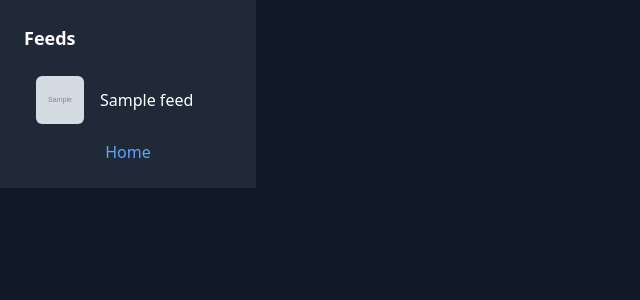
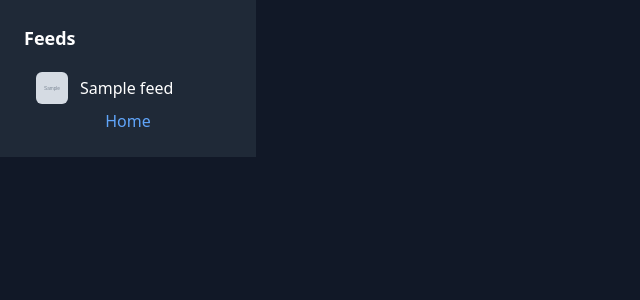
Before and after one commit to mactronmedia/rssfeed, a FastAPI app: template app/templates/base.html in a window 1280 px wide. Shown: the top 300 px of the page, without its empty margins (0-640 px from the left). Run offline with FastAPI, Linux system fonts and the light colour scheme; the template is opened without the code that fills it: most values are stand-ins (such as "Sample title", 1, 10 or a date in 2020); grey boxes marked "Sample" are stand-in pictures.

```diff
--- a/app/core/feed_parser.py
+++ b/app/core/feed_parser.py
@@ -1,3 +1,5 @@
+# core/feed_parser.py
+
 import re
 import aiohttp
 import feedparser
--- a/app/routers/web.py
+++ b/app/routers/web.py
@@ -18,7 +18,6 @@ async def index(request: Request):
     try:
         feeds = await FeedService.get_all_feeds()
         latest_news = await FeedNewsCRUD.get_all_news(limit=50)  # show latest 30
-        print(latest_news)
         return templates.TemplateResponse("index.html", {"request": request, "feeds": feeds, "news": latest_news})
     except Exception as e:
         raise HTTPException(status_code=500, detail=str(e))
@@ -38,7 +37,6 @@ async def get_feed_by_id(request: Request, feed_id: str):
 
         # Fetch the news items for the feed
         items_with_feed = await FeedService.get_news_with_feed_info(feed.url)
-        print(items_with_feed)
         # Fetch all feeds to display in the sidebar
         feeds = await FeedService.get_all_feeds()
 
--- a/app/templates/components/sidebar.html
+++ b/app/templates/components/sidebar.html
@@ -1,15 +1,14 @@
 <h2 class="text-lg font-semibold mb-4">Feeds</h2>
-<nav class="space-y-2">
+<nav class="space-y-px"> <!-- Minimal spacing -->
     {% for feed in feeds %}
-        <a href="/feed/{{ feed.id }}" class="block px-3 py-2 rounded hover:bg-gray-700 transition flex items-center">
+        <a href="/feed/{{ feed.id }}" class="block px-3 py-1 rounded hover:bg-gray-700 transition flex items-center">
             {% if feed.image %}
-                <img src="{{ feed.image }}" alt="Feed Image" class="w-12 h-12 mr-4 rounded-md">
+                <img src="{{ feed.image }}" alt="Feed Image" class="w-8 h-8 mr-3 rounded-md"> <!-- slightly smaller -->
             {% endif %}
-            <span>{{ feed.title }}</span>
+            {{ feed.title[:12] }}{% if feed.title|length > 15 %}...{% endif %}
         </a>
     {% endfor %}
     <div class="flex justify-center mb-4">
         <a href="/" class="text-blue-400 hover:underline">Home</a>
     </div>
-
 </nav>
```
Also changed, not shown: app/services/feed_service.py (+9 -1 lines), 1 other file.
